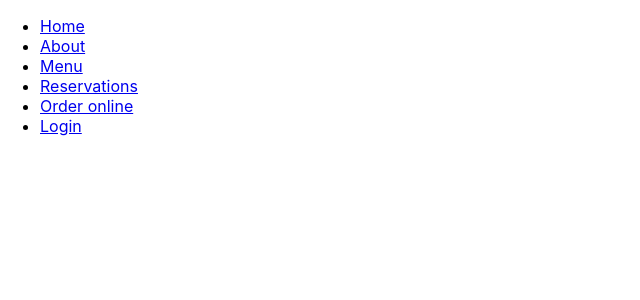
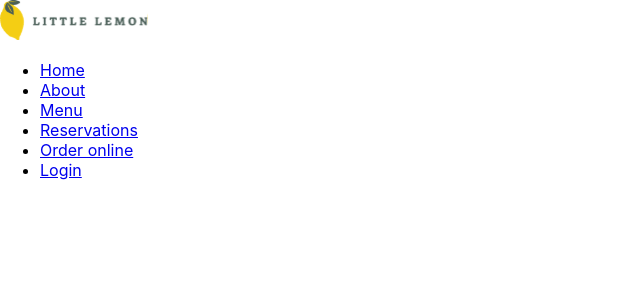
Before and after one commit to sharashero/little-lemon, a React (Create React App) app: page / in a window 1280 px wide. Shown: the top 300 px of the page, without its empty margins (0-640 px from the left). Built offline with nearby package versions, Linux system fonts and the light colour scheme.

Commit message:
added logo

```diff
--- a/src/components/Header.js
+++ b/src/components/Header.js
@@ -12,6 +12,10 @@ const navLinks = [
 function Header() {
   return (
     <header>
+      <div className="logo">
+        <img src="Logo.svg" alt="logo" />
+      </div>
+
       <Nav links={navLinks} />
     </header>
   );
```
Also changed, not shown: public/Logo.svg (added).
